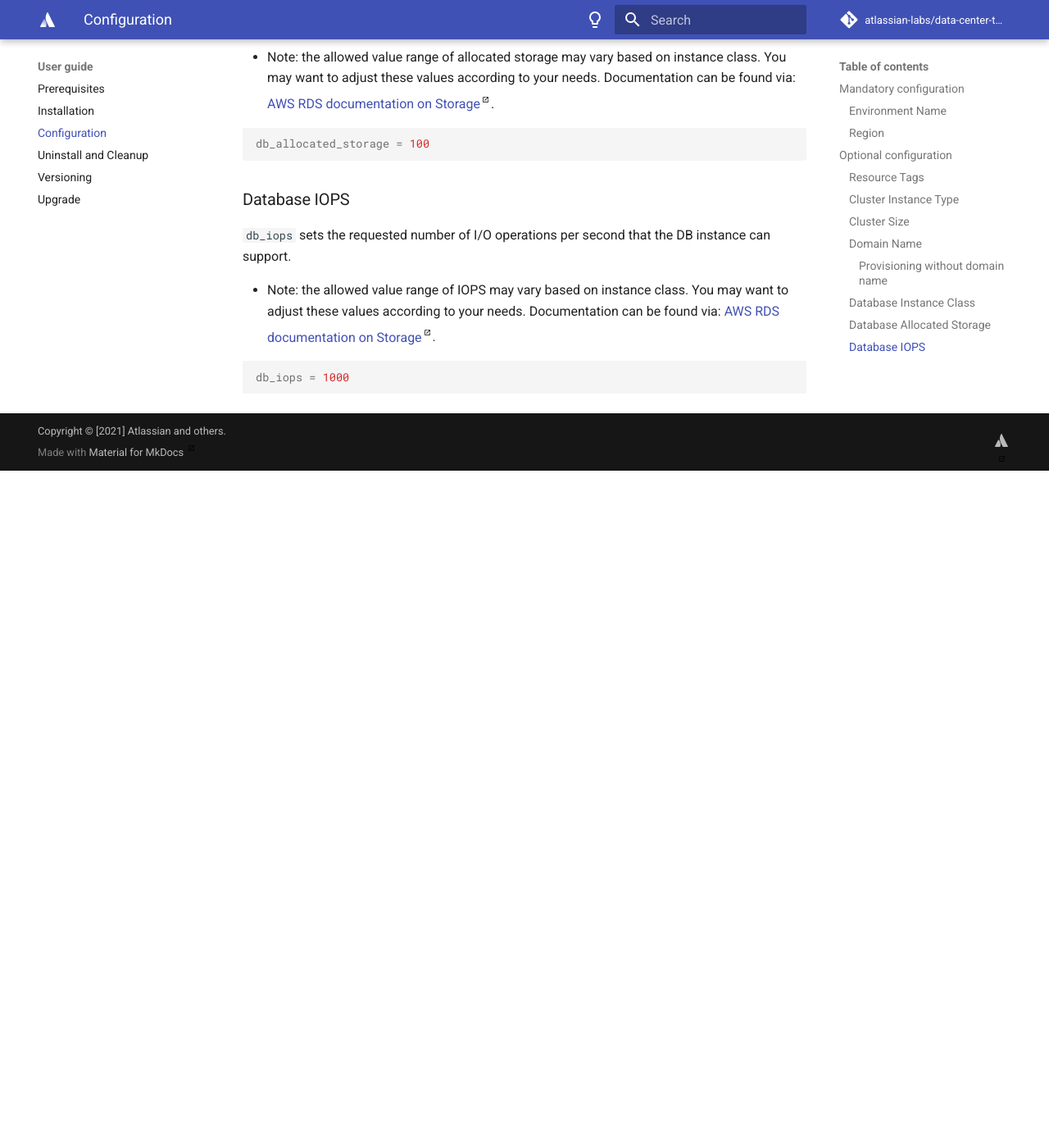
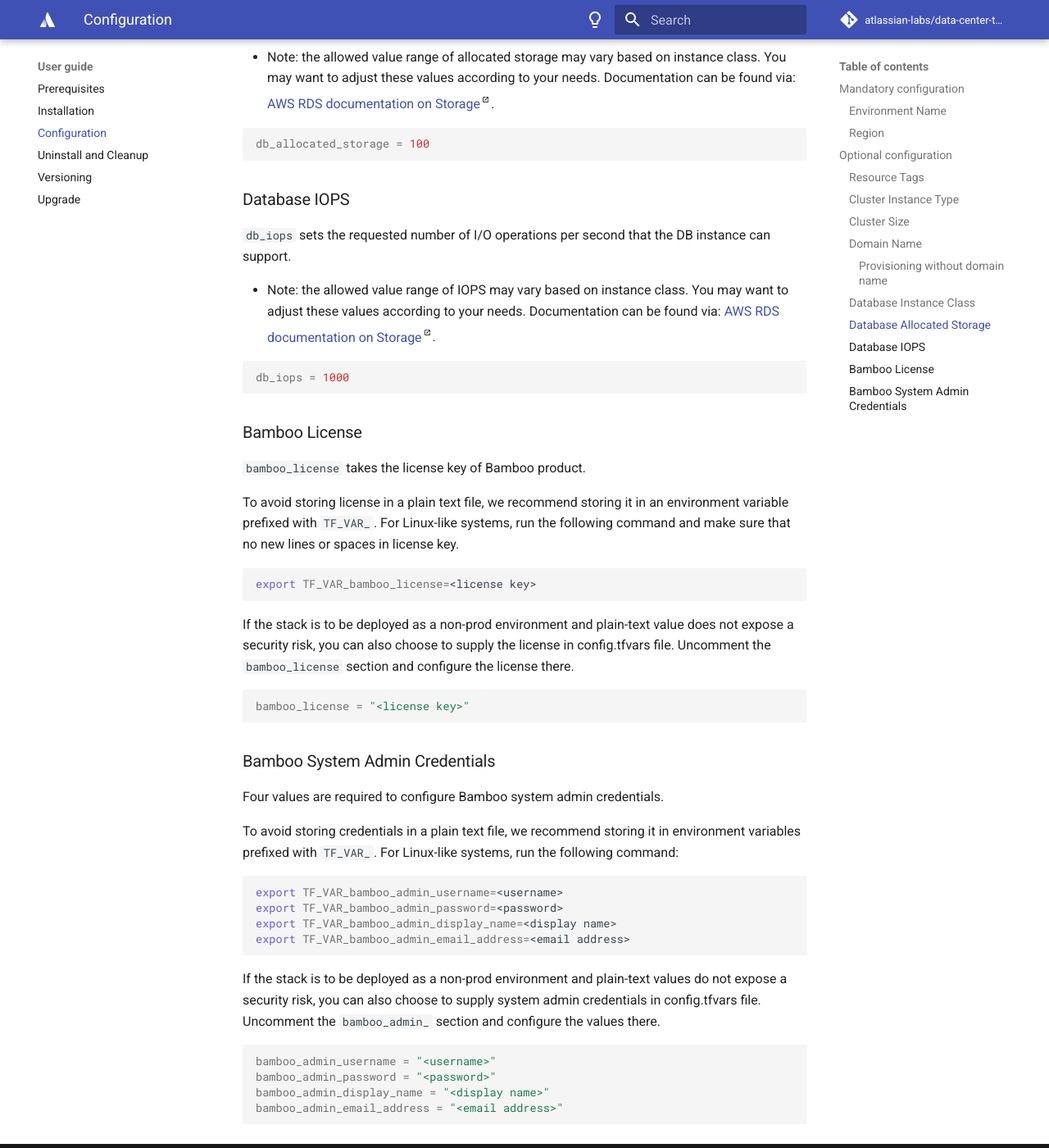
Before and after one commit to atlassian-labs/data-center-terraform, an MkDocs documentation site: the page built from docs/docs/userguide/CONFIGURATION.md, in a window 1280 px wide and 1400 px high, scrolled down 3559 px. Shown: the whole window at 82% size. Built offline with MkDocs 1.6.1 and Material for MkDocs 9.7.7, drawn with Linux system fonts in a browser that asks for light colours; comment, search, counter and statistics services are not loaded; before the commit the page ends 4137 px from its top, so only the background shows below that.

Commit message:
TFKUBE-183: Add documentation

````diff
--- a/docs/docs/userguide/CONFIGURATION.md
+++ b/docs/docs/userguide/CONFIGURATION.md
@@ -157,3 +157,43 @@
 ```terraform
 db_iops = 1000
 ```
+
+### Bamboo License
+`bamboo_license` takes the license key of Bamboo product.
+
+To avoid storing license in a plain text file, we recommend storing it in an environment variable prefixed with `TF_VAR_`.
+For Linux-like systems, run the following command and make sure that no new lines or spaces in license key.
+```bash
+export TF_VAR_bamboo_license=<license key>
+```
+
+If the stack is to be deployed as a non-prod environment and plain-text value does not expose a security risk,
+you can also choose to supply the license in config.tfvars file.
+Uncomment the `bamboo_license` section and configure the license there.
+
+```terraform
+bamboo_license = "<license key>"
+```
+
+### Bamboo System Admin Credentials
+Four values are required to configure Bamboo system admin credentials.
+
+To avoid storing credentials in a plain text file, we recommend storing it in environment variables prefixed with `TF_VAR_`.
+For Linux-like systems, run the following command:
+```bash
+export TF_VAR_bamboo_admin_username=<username>
+export TF_VAR_bamboo_admin_password=<password>
+export TF_VAR_bamboo_admin_display_name=<display name>
+export TF_VAR_bamboo_admin_email_address=<email address>
+```
+
+If the stack is to be deployed as a non-prod environment and plain-text values do not expose a security risk,
+you can also choose to supply system admin credentials in config.tfvars file.
+Uncomment the `bamboo_admin_` section and configure the values there.
+
+```terraform
+bamboo_admin_username = "<username>"
+bamboo_admin_password = "<password>"
+bamboo_admin_display_name = "<display name>"
+bamboo_admin_email_address = "<email address>"
+```
````
Also changed, not shown: 1 other file.
